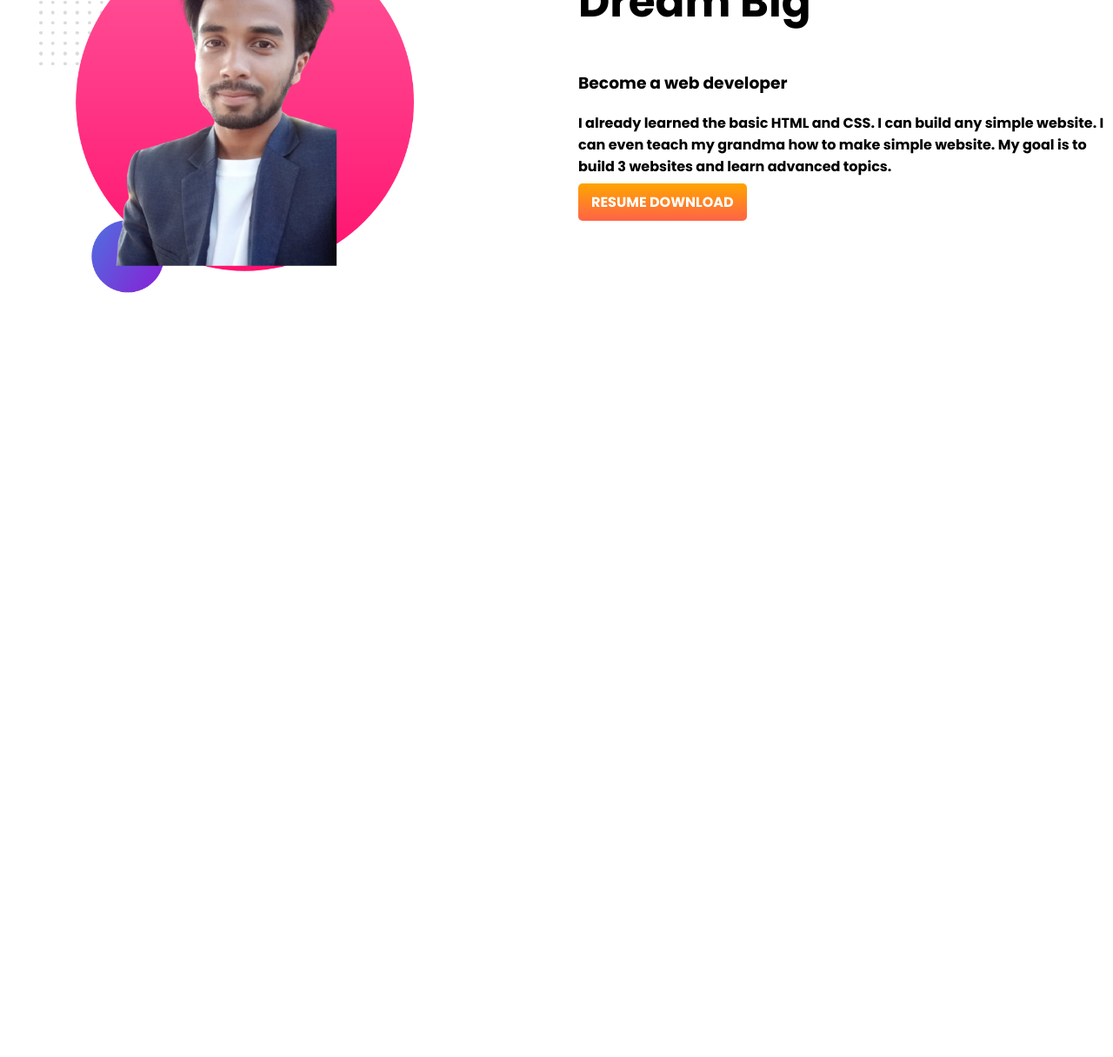
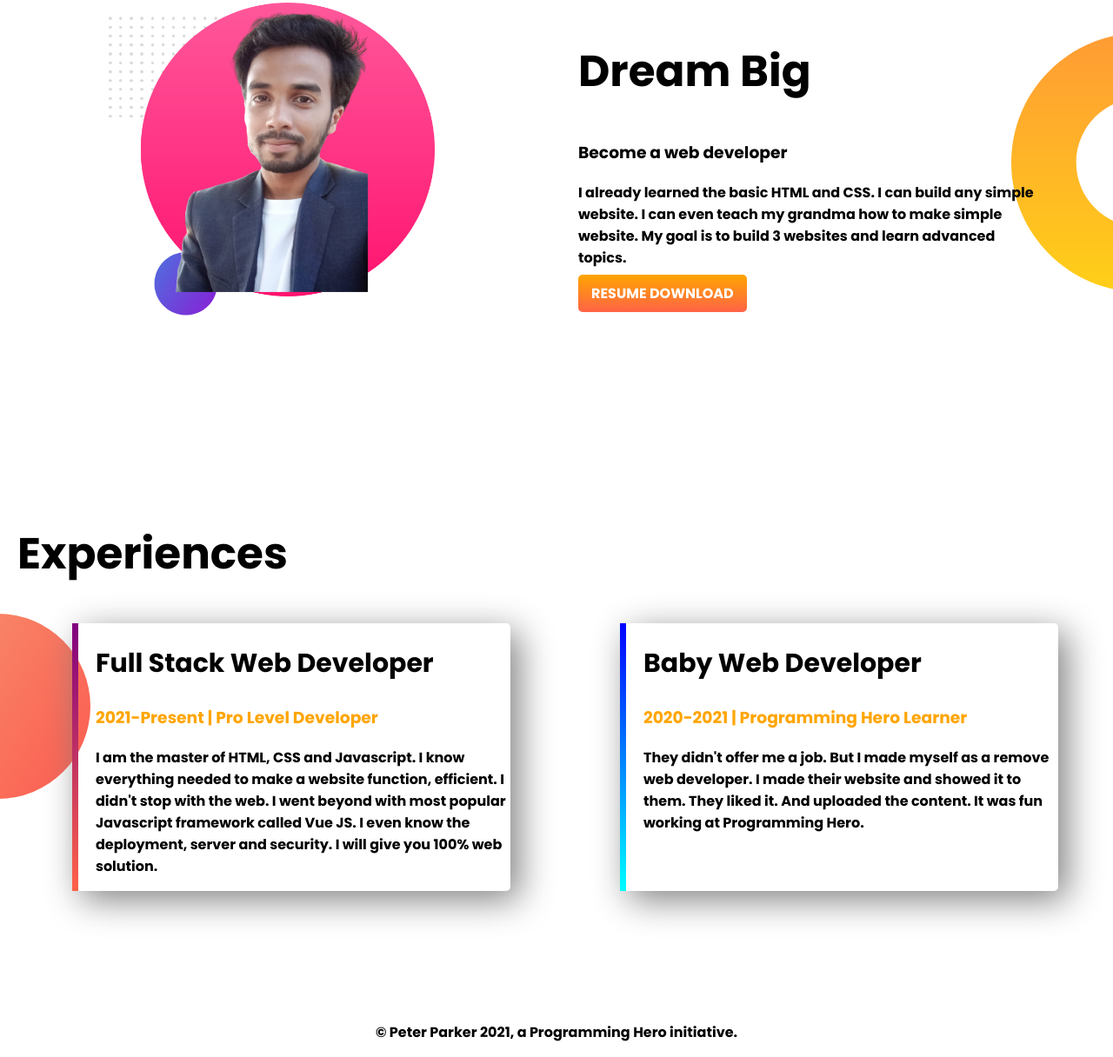
Before and after one commit to ibrahimhossain01752/new-project, a plain HTML site: page index.html in a window 1280 px wide. Shown: the part 690-1906 px from the top of the page at 87% size. Before the commit the page ends 1184 px from the top, so only its background shows below. Drawn offline with Linux system fonts and the light colour scheme.

Commit message:
added experience

```diff
--- a/index.html
+++ b/index.html
@@ -30,7 +30,7 @@
         </div>
     </section>
 
-    <section class="flexible-container">
+    <section class="flexible-container dream-bg">
         <div class="half-width">
             <img src="images/hum.png" alt="">
         </div>
@@ -42,6 +42,31 @@
             <a target="_button" class="button-link" href="www.facebook.com">RESUME DOWNLOAD</a>
         </div>
     </section>
+
+    <section class="experience-add">
+        <h1>Experiences</h1>
+        <div class="flexible-container">
+            <div id="full-stack" class="experience-item">
+                <h2>Full Stack Web Developer</h2>
+                <h3 class="orange-color">2021-Present | Pro Level Developer</h3>
+                <p>I am the master of HTML, CSS and Javascript. I know everything needed to make a website function,
+                    efficient. I didn't stop with the web. I went beyond with most popular Javascript framework called
+                    Vue
+                    JS. I even know the deployment, server and security. I will give you 100% web solution.</p>
+            </div>
+            <div id="baby-web" class="experience-item">
+                <h2>Baby Web Developer</h2>
+                <h3 class="orange-color">2020-2021 | Programming Hero Learner</h3>
+                <p>They didn't offer me a job. But I made myself as a remove web developer. I made their website and
+                    showed
+                    it to them. They liked it. And uploaded the content. It was fun working at Programming Hero.</p>
+            </div>
+        </div>
+    </section>
+
+    <footer>
+        <p>© Peter Parker 2021, a Programming Hero initiative.</p>
+    </footer>
 </body>
 
 </html>
--- a/style.css
+++ b/style.css
@@ -4,6 +4,9 @@ body{
 }
 h1{
     font-size: 50px;
+}
+h2{
+    font-size: 30px;
 }
 .orange-color{
     color: orange;
@@ -32,4 +35,39 @@ h1{
     font-weight: 700;
     color: white;
     border-radius: 5px;
+    font-weight: 700;
 }
+.dream-bg{
+    background-image: url(images/dream-bg.png);
+    background-repeat: no-repeat;
+    background-position: right;
+    padding: 80px;
+}
+.experience-add{
+    background-image: url(images/exp-bg.png);
+    background-repeat: no-repeat;
+    background-position: left;
+    padding-left: 20px;
+}
+.experience-item{
+    width: 40%;
+    box-shadow: 10px 10px 40px gray;
+    margin-left: 5%;
+    margin-right: 5%;
+    padding-left: 20px;
+    border-radius: 5px;
+
+}
+#full-stack{
+    border-left: 7px solid;
+    border-image: linear-gradient(purple, tomato);
+    border-image-slice: 1;
+}
+#baby-web{
+    border-left: 7px solid;
+    border-image: linear-gradient(blue, cyan);
+    border-image-slice: 1;
+}
+footer p{
+    text-align: center;
+}
```
